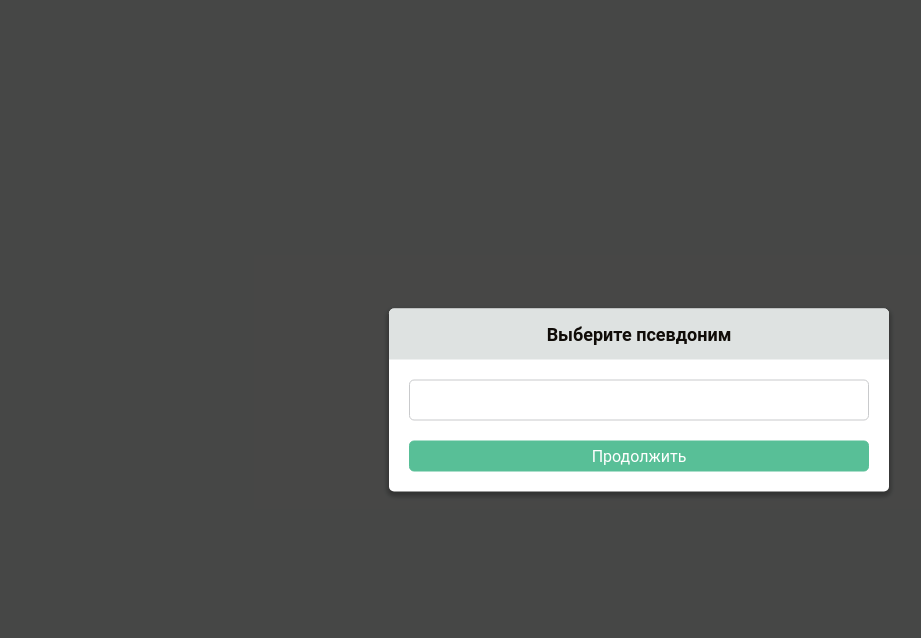
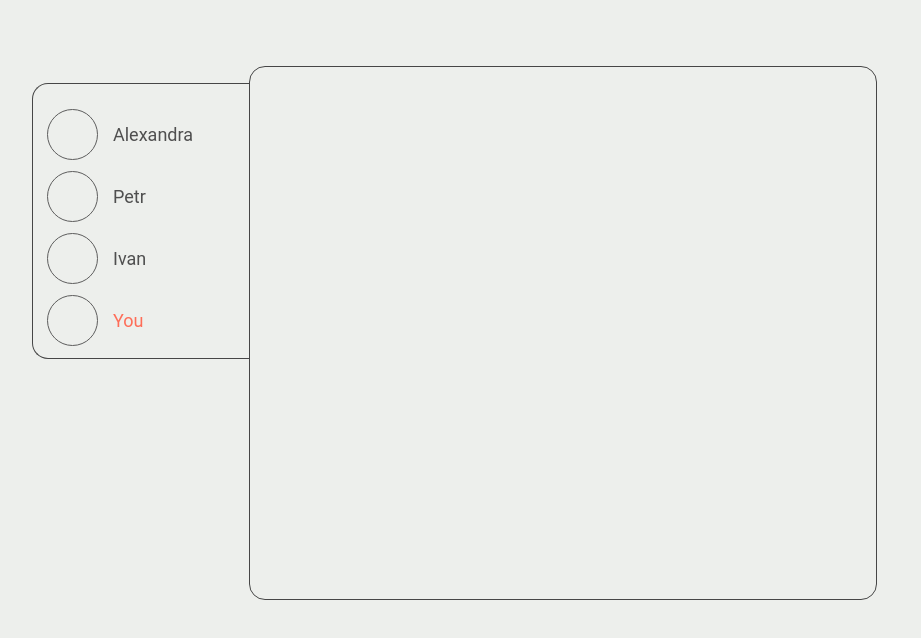
Before and after one commit to neondoll/ahj-homeworks-sse-ws-chat-frontend, a website built with webpack: page src/index.html in a window 1280 px wide. Shown: the whole page, without its empty margins (1-922 px from the left). Built offline with nearby package versions, Linux system fonts and the light colour scheme.

Commit message:
first commit

```diff
--- a/src/css/_normalize.css
+++ b/src/css/_normalize.css
@@ -1,7 +1,8 @@
-body, h2 { margin: 0; }
+body, h2, ul { margin: 0; }
+
+button, input, ul { padding: 0; }
 
 button, input {
-    padding: 0;
     font-family: inherit;
     font-size: inherit;
     color: inherit;
@@ -11,4 +12,6 @@ button, input {
 
 button:focus-visible, input:focus-visible { outline: none; }
 
+ul { list-style-type: none; }
+
 *, ::after, ::before { box-sizing: border-box; }
--- a/src/css/style.css
+++ b/src/css/style.css
@@ -2,27 +2,76 @@
 
 body { font-family: 'Roboto', sans-serif; color: #100c08; background-color: #edefec; }
 
-#app { padding-top: 20px; }
+#app {}
 
 .hidden { display: none; }
 
+.chat { display: flex; margin: 66px 33px; }
+
+.chat__user-list {
+    display: flex;
+    flex-direction: column;
+    gap: 11px;
+    width: 217px;
+    height: 276px;
+    margin-top: 17px;
+    padding: 25px 14px;
+    border-top-left-radius: 16px;
+    border-bottom-left-radius: 16px;
+    border: 1px solid #464646;
+    border-right: none;
+}
+
+.chat__user {
+    display: flex;
+    align-items: center;
+    gap: 15px;
+    font-size: 18px;
+    line-height: 1;
+    color: #4f4f4f;
+}
+
+.chat__user::before {
+    content: "";
+    display: inline-block;
+    width: 51px;
+    height: 51px;
+    border-radius: 50%;
+    border: 1px solid #5c5c5c;
+}
+
+.chat__user--yourself { color: #fe6d58; }
+
+.chat__container {
+    display: flex;
+    flex-direction: column;
+    width: 628px;
+    height: 534px;
+    border-radius: 16px;
+    border: 1px solid #464646;
+}
+
+.chat__messages { flex: 1 1 0; overflow-y: auto; }
+
 .modal { position: fixed; inset: 0; z-index: -10; }
 
-.modal.active { z-index: 10; background-color: rgba(0, 0, 0, 0.7); }
+.modal.active { z-index: 10; background-color: rgba(70, 70, 70, 0.7); }
 
 .modal__content {
+    --margin: 36px;
     position: absolute;
-    top: calc(50% - 20px);
-    left: calc(50% - 20px);
+    top: calc(50% - var(--margin, 0));
+    left: calc(50% - var(--margin, 0));
     z-index: 20;
     display: flex;
     flex-direction: column;
-    width: calc(100% - 40px);
+    width: calc(100% - (var(--margin, 0) * 2));
     max-width: 500px;
-    margin: 20px;
+    margin: var(--margin, 0);
     background-color: #ffffff;
-    border-radius: 5px;
-    box-shadow: 0 3px 5px 2px rgba(0, 0, 0, 0.3);
+    border-radius: 16px;
+    border: 1px solid #464646;
+    box-shadow: 0 3px 5px 2px rgba(70, 70, 70, 0.3);
     transition: all 0.3s ease-out;
     transform: translateX(-50%) translateY(-100vh);
 }
@@ -30,24 +79,26 @@ body { font-family: 'Roboto', sans-serif; color: #100c08; background-color: #ede
 .modal.active .modal__content { transform: translateX(-50%) translateY(-50%); }
 
 .modal__header {
-    padding: 15px 20px;
+    padding: 12px 26px;
     font-size: 18px;
+    font-weight: 400;
+    line-height: 1;
     text-align: center;
-    background-color: #dee2e1;
-    border-top-left-radius: 5px;
-    border-top-right-radius: 5px;
+    color: #464646;
 }
 
-.modal__body { padding: 20px; }
+.modal__body { padding: 16px 26px; }
 
-.modal__form-group > * + * { margin-top: 5px; }
+.modal__form-group > * + * { margin-top: 6px; }
 
 .modal__form-input {
     display: block;
     width: 100%;
-    padding: 10px;
-    border-radius: 5px;
-    border: 1px solid #c9cacc;
+    padding: 10px 4px;
+    font-size: 18px;
+    line-height: 1;
+    color: #464646;
+    border: 1px solid #464646;
 }
 
 .modal__form-input:focus {
@@ -55,21 +106,30 @@ body { font-family: 'Roboto', sans-serif; color: #100c08; background-color: #ede
     outline: rgba(32, 177, 223, 0.25) solid 2px;
 }
 
-.modal__form-hint { font-size: 14px; text-align: center; color: #ff0000; }
+.modal__form-hint { font-size: 16px; text-align: center; color: #ff0000; }
 
-.modal__footer { display: flex; padding: 0 20px 20px; }
+.modal__form-hint:empty { display: none; }
+
+.modal__footer { display: flex; padding: 0 26px 16px; }
 
 .modal__ok {
     display: block;
     width: 100%;
-    padding: 5px 10px;
+    max-width: 324px;
+    margin: 0 auto;
+    padding: 16px 14px;
+    font-size: 18px;
+    line-height: 1;
     text-align: center;
-    color: #ffffff;
-    background-color: #58bf97;
-    border-radius: 5px;
-    border: 1px solid #58bf97;
+    color: #464646;
+    border-radius: 16px;
+    border: 1px solid #464646;
     cursor: pointer;
 }
 
 .modal__ok:focus-visible,
-.modal__ok:hover { outline: rgba(88, 191, 151, 0.25) solid 2px; }
+.modal__ok:hover {
+    color: #58bf97;
+    border-color: #58bf97;
+    outline: rgba(88, 192, 151, 0.25) solid 2px;
+}
--- /dev/null
+++ b/src/js/api/createRequest.js
@@ -0,0 +1,14 @@
+const createRequest = async (options) => {
+  const init = {
+    headers: { 'Content-Type': 'application/json' },
+    method: options.method,
+  };
+
+  if (options.method === 'POST' || options.method === 'PUT') {
+    init.body = JSON.stringify(options.body);
+  }
+
+  return await fetch('http://localhost:3000' + options.url, init);
+};
+
+export default createRequest;
--- a/src/js/chat.js
+++ b/src/js/chat.js
@@ -1,16 +1,80 @@
+import createRequest from './api/createRequest';
+
 export default class Chat {
   constructor(container) {
+    this._chat = undefined;
     this._container = container;
+    this._modal = undefined;
     this._user = undefined;
   }
 
-  init() {
-   document.body.insertAdjacentHTML('beforeEnd', Chat.markupModal);
-   document.body.querySelector('.modal').classList.add('active')
+  bindToDOM() {
+    if (!(this._container instanceof HTMLElement)) {
+      throw new Error('container is not HTMLElement');
+    }
+
+    this._container.innerHTML = Chat.markup;
+
+    this._chat = this._container.querySelector(Chat.chatSelector);
+    this._modal = this._container.querySelector(Chat.modalSelector);
+
+    // this._chat.classList.add('hidden');
+    // this._modal.classList.add('active');
+
+    this._modal.querySelector('form').addEventListener('submit', this.onSubmitModalForm.bind(this));
   }
 
-  static get markupModal() {
+  init() {
+    this.bindToDOM();
+  }
+
+  async onSubmitModalForm(event) {
+    event.preventDefault();
+
+    const formHint = event.target.querySelector(Chat.modalFormHintSelector);
+    const formInput = event.target.querySelector(Chat.modalFormInputSelector);
+
+    formHint.textContent = '';
+
+    const response = await createRequest({
+      url: '/new-user',
+      method: 'POST',
+      body: { name: formInput.value },
+    });
+
+    if (!response.ok) {
+      const data = await response.json();
+
+      console.error(data.status, data.message);
+
+      formHint.textContent = data.message;
+
+      return;
+    }
+
+    const data = await response.json();
+
+    this._user = data.user;
+
+    this._modal.classList.remove('active');
+    formInput.value = '';
+  }
+
+  static get chatSelector() { return '.chat'; }
+
+  static get markup() {
     return `
+      <div class="chat">
+        <ul class="chat__user-list">
+          <li class="chat__user">Alexandra</li>
+          <li class="chat__user">Petr</li>
+          <li class="chat__user">Ivan</li>
+          <li class="chat__user chat__user--yourself">You</li>
+        </ul>
+        <div class="chat__container">
+          <div class="chat__messages"></div>
+        </div>
+      </div>
       <div class="modal">
         <form class="modal__content">
           <h2 class="modal__header">Выберите псевдоним</h2>
@@ -27,4 +91,10 @@ export default class Chat {
       </div>
     `;
   }
+
+  static get modalFormHintSelector() { return '.modal__form-hint'; }
+
+  static get modalFormInputSelector() { return '.modal__form-input'; }
+
+  static get modalSelector() { return '.modal'; }
 }
```
Also changed, not shown: src/js/app.js (line endings or trailing spaces).
